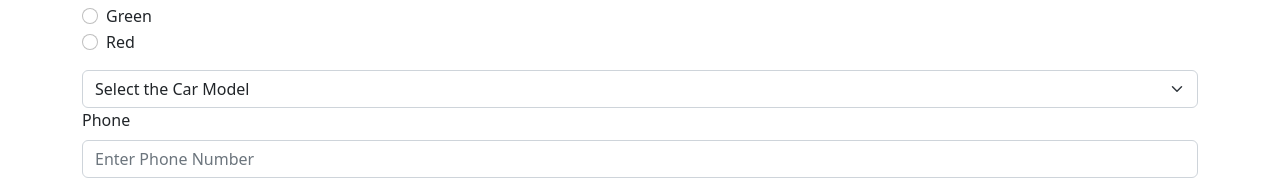
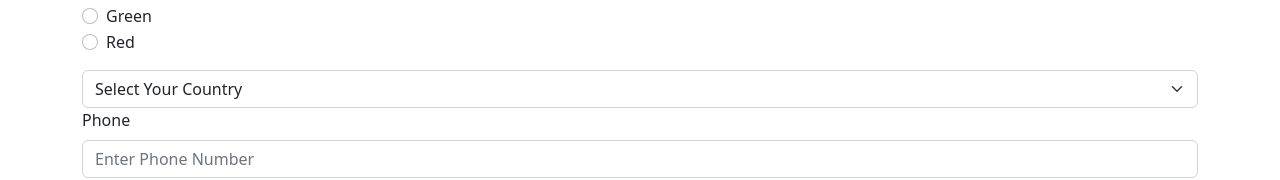
Before and after one commit to neerejs/formapp, a React (Create React App) app: page / in a window 1280 px wide. Shown: the part 496-676 px from the top of the page. Built offline with nearby package versions, Linux system fonts and the light colour scheme; no server answers.

Commit message:
formik country

```diff
--- a/src/FormikForm.js
+++ b/src/FormikForm.js
@@ -5,11 +5,57 @@ import * as contentfulManagement from 'contentful-management';
 import { Formik, Field } from 'formik';
 import * as Yup from 'yup';
 import './FormikForm.css';
-import { Col, Row, Container } from 'react-bootstrap';
+import { Col, Row, Container, Alert } from 'react-bootstrap';
+import React, { useState, useEffect } from 'react';
+import { useNavigate } from "react-router-dom";
 
 const FormikForm = () => {
 
+    const [show, setShow] = useState(false);
+    const navigate = useNavigate();
 
+    const [states, setState] = useState([]);
+
+
+    useEffect(() => {
+        getDevices();
+    })
+
+    const getDevices = async () => {
+        var headers = new Headers();
+        headers.append("X-CSCAPI-KEY", "RzJudWc2V1M4N3hDWlBST3RrMVlQQkdlQkhtc3JRNkp4NEgycWs1eA==");
+
+        var requestOptions = {
+            method: 'GET',
+            headers: headers,
+            redirect: 'follow'
+        };
+
+
+        const fetchResponse = await fetch('https://api.countrystatecity.in/v1/countries', requestOptions);
+        const data = await fetchResponse.json();
+        setState(data)
+
+
+    }
+
+    const getContents = () => {
+
+        const contentsArray = [];
+
+        states.forEach((item, ind) => {
+            contentsArray.push(
+                <>
+                    <option value={item.name}>{item.name}</option>
+
+
+                </>
+            )
+            console.log('https://api.countrystatecity.in/v1/countries/'+item.iso2+'/states');
+        })
+
+        return contentsArray;
+    }
 
     const phoneRegExp = /^((\\+[1-9]{1,4}[ \\-]*)|(\\([0-9]{2,3}\\)[ \\-]*)|([0-9]{2,4})[ \\-]*)*?[0-9]{3,4}?[ \\-]*[0-9]{3,4}?$/
 
@@ -48,13 +94,14 @@ const FormikForm = () => {
                             validationSchema={validationSchema}
                             onSubmit={(values, { setSubmitting, resetForm }) => {
                                 console.log(values)
-                                setSubmitting(true)
-
+                                setSubmitting(true);
+                                setShow(true);
 
 
 
                                 setTimeout(() => {
                                     alert(JSON.stringify(values, null, 2));
+
 
                                     const client = contentfulManagement.createClient({
                                         accessToken: 'CFPAT-oUCFauW8e8B0z1etnV5Lx0V0eEegb51Dy4d__550f1k'
@@ -245,10 +292,8 @@ const FormikForm = () => {
                                             name="cars"
                                         >
 
-                                            <option>Select the Car Model</option>
-                                            <option value="Honda">Honda</option>
-                                            <option value="Tesla">Tesla</option>
-                                            <option value="Ford">Ford</option>
+                                            <option>Select Your Country</option>
+                                           {getContents()}
                                         </Form.Select>
                                         {touched.cars && errors.cars ? (
                                             <div className="error-message">{errors.cars}</div>
@@ -286,7 +331,10 @@ const FormikForm = () => {
                                     </Form.Group>
 
 
-
+                                    {show ? <Alert key='success' variant='success' dismissible onClose={() => {
+                                        setShow(false)
+                                        navigate('/')
+                                    }}> Record created successfully  </Alert> : null}
                                     <Button variant="primary" type="submit" disabled={isSubmitting}>
                                         Submit
                     </Button>
```
